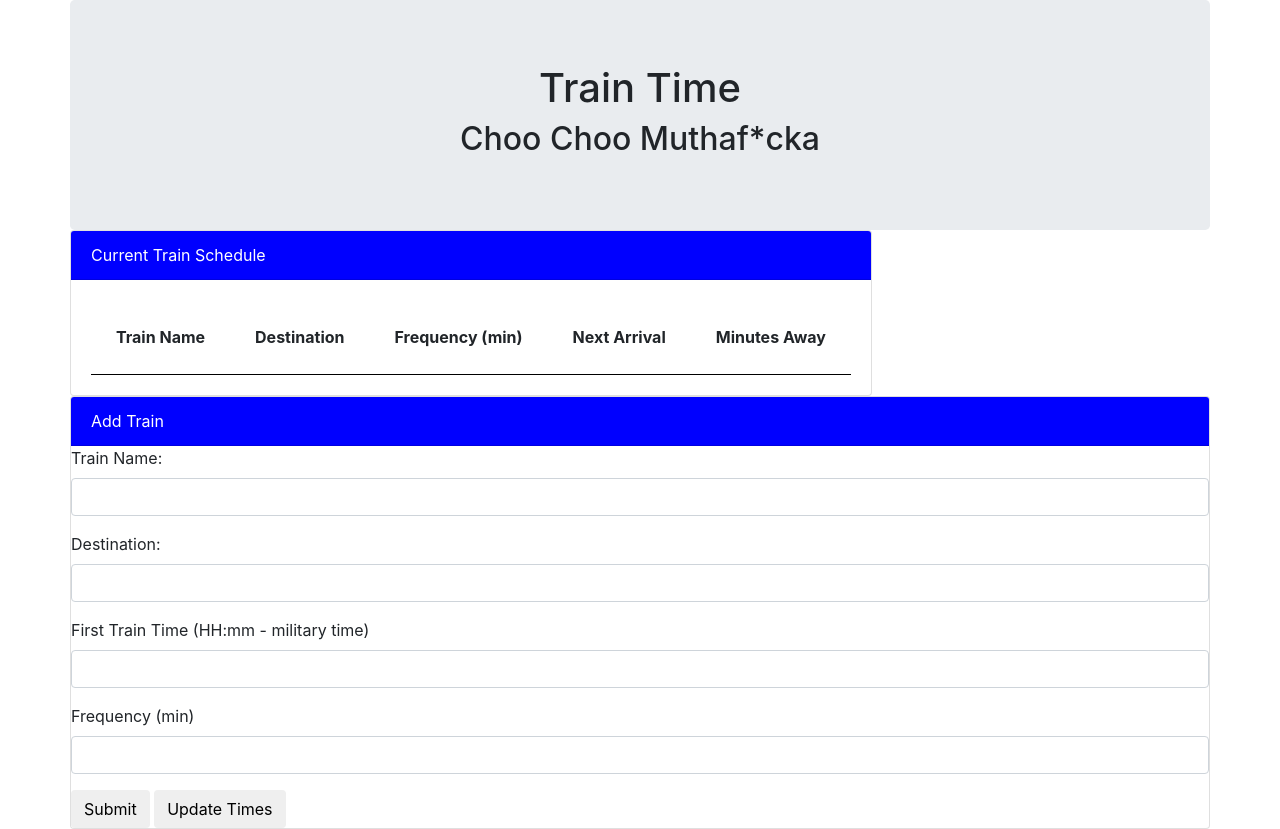
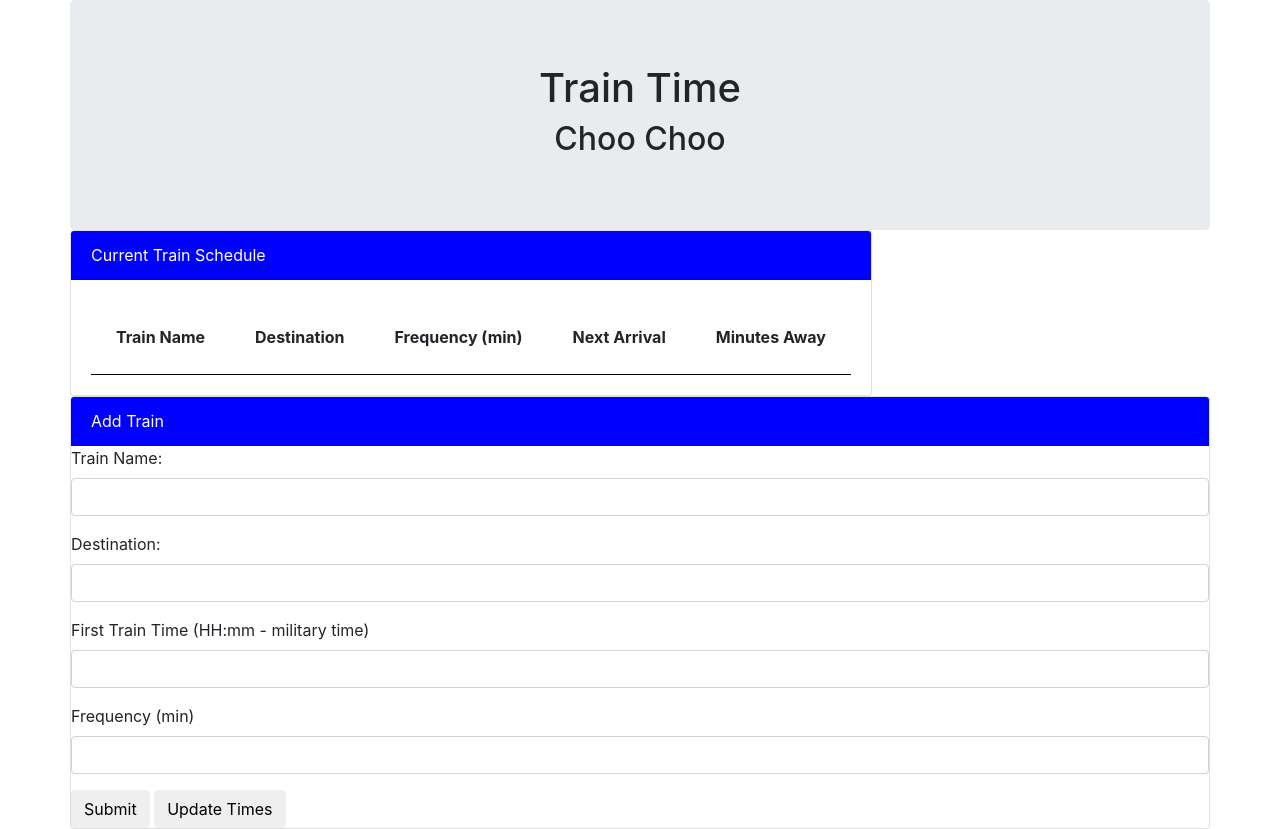
Before and after one commit to LexChuthor/Train_Scheduler, a plain HTML site: page index.html in a window 1280 px wide. Drawn offline with nearby package versions, Linux system fonts and the light colour scheme; no server answers.

Commit message:
Update index.html

```diff
--- a/index.html
+++ b/index.html
@@ -27,7 +27,7 @@
         <div class="row">
             <div class="jumbotron">
                 <h1>Train Time</h1>
-                <h2>Choo Choo Muthaf*cka</h2>
+                <h2>Choo Choo</h2>
             </div>
         </div>
         <div class="row">
```
